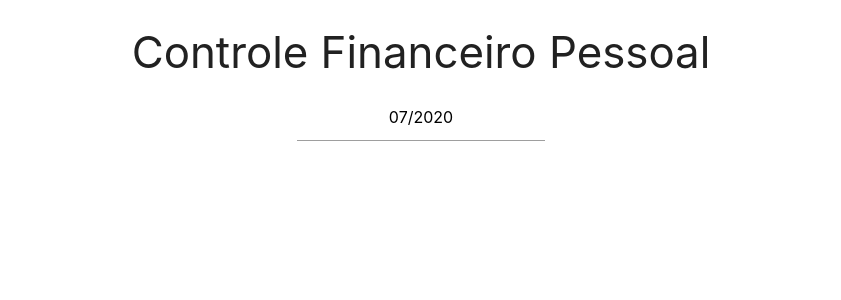
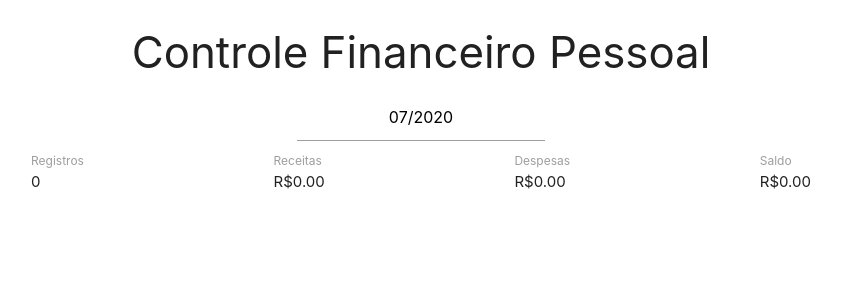
Before and after one commit to wellingtonf-souza/FullStack-_IGTI_Desafios, a React (Create React App) app in the folder Desafio Final/project/app/client/: page / in a window 1280 px wide. Shown: the top 300 px of the page, without its empty margins (219-1060 px from the left). Built offline with nearby package versions, Linux system fonts and the light colour scheme; no server answers.

Commit message:
div com summary dos registros

```diff
--- a/Desafio Final/project/app/client/src/App.js
+++ b/Desafio Final/project/app/client/src/App.js
@@ -1,16 +1,29 @@
-import React, { useState } from "react";
+import React, { useState, useEffect } from "react";
 import DatePicker from "react-datepicker";
 import "react-datepicker/dist/react-datepicker.css";
+import Summary from "./components/divSummary.js";
 import css from "./css/style.module.css";
+import * as api from "./service/apiService.js";
 
 export default function App() {
   const [startDate, setStartDate] = useState(new Date());
-  const minDate = new Date(2019, 11, 30);
+  const [period, setPeriod] = useState(startDate.toISOString().substring(0, 7));
+  const [selectedRegistros, setSelectedRegistros] = useState([]);
+  const minDate = new Date(2018, 11, 31);
   const maxDate = new Date(2021, 11, 31);
   const handleDate = (date) => {
     setStartDate(date);
-    // console.log(date.toISOString().substring(0, 7));
+    setPeriod(date.toISOString().substring(0, 7));
+    //console.log(date.toISOString().substring(0, 7));
   };
+  useEffect(() => {
+    const getRegistros = async () => {
+      const registros = await api.findAll(period);
+      setSelectedRegistros(registros);
+    };
+    getRegistros();
+  }, [period]);
+
   return (
     <div>
       <h3 className="center">Controle Financeiro Pessoal</h3>
@@ -25,6 +38,9 @@ export default function App() {
           className={css.DatePickerSelectPeriodInput}
         />
       </div>
+      <div>
+        <Summary inputRegistros={selectedRegistros} />
+      </div>
     </div>
   );
 }
--- /dev/null
+++ b/Desafio Final/project/app/client/src/components/divSummary.js
@@ -0,0 +1,44 @@
+import React from "react";
+import css from "../css/style.module.css";
+import { formatReal } from "../helpers/helpers.js";
+
+export default function Summary({ inputRegistros }) {
+  const qtRegistro = inputRegistros.length;
+  const receitas = inputRegistros
+    .filter((registro) => {
+      return registro.type === "+";
+    })
+    .reduce((accumulator, current) => {
+      return accumulator + current.value;
+    }, 0);
+
+  const despesas = inputRegistros
+    .filter((registro) => {
+      return registro.type === "-";
+    })
+    .reduce((accumulator, current) => {
+      return accumulator + current.value;
+    }, 0);
+
+  const saldo = receitas - despesas;
+  return (
+    <div className={css.Summary}>
+      <div>
+        <label>Registros</label>
+        <div> {qtRegistro} </div>
+      </div>
+      <div>
+        <label>Receitas</label>
+        <div> {formatReal(receitas)} </div>
+      </div>
+      <div>
+        <label>Despesas</label>
+        <div> {formatReal(despesas)} </div>
+      </div>
+      <div>
+        <label>Saldo</label>
+        <div> {formatReal(saldo)} </div>
+      </div>
+    </div>
+  );
+}
--- a/Desafio Final/project/app/client/src/css/style.module.css
+++ b/Desafio Final/project/app/client/src/css/style.module.css
@@ -11,3 +11,11 @@
 .DatePickerSelectPeriodInput {
   text-align: center;
 }
+
+.Summary {
+  display: flex;
+  flex-direction: row;
+  justify-content: space-between;
+  margin-left: 250px;
+  margin-right: 250px;
+}
--- /dev/null
+++ b/Desafio Final/project/app/client/src/helpers/helpers.js
@@ -0,0 +1,8 @@
+function formatReal(value) {
+  let formatter = new Intl.NumberFormat([], {
+    style: "currency",
+    currency: "BRL",
+  });
+  return formatter.format(value);
+}
+export { formatReal };
--- /dev/null
+++ b/Desafio Final/project/app/client/src/service/apiService.js
@@ -0,0 +1,10 @@
+import axios from "axios";
+
+const API_URL = "http://localhost:3001/api/transaction";
+
+async function findAll(period) {
+  const res = await axios.get(`${API_URL}/findAll/?period=${period}`);
+  return res.data;
+}
+
+export { findAll };
```
